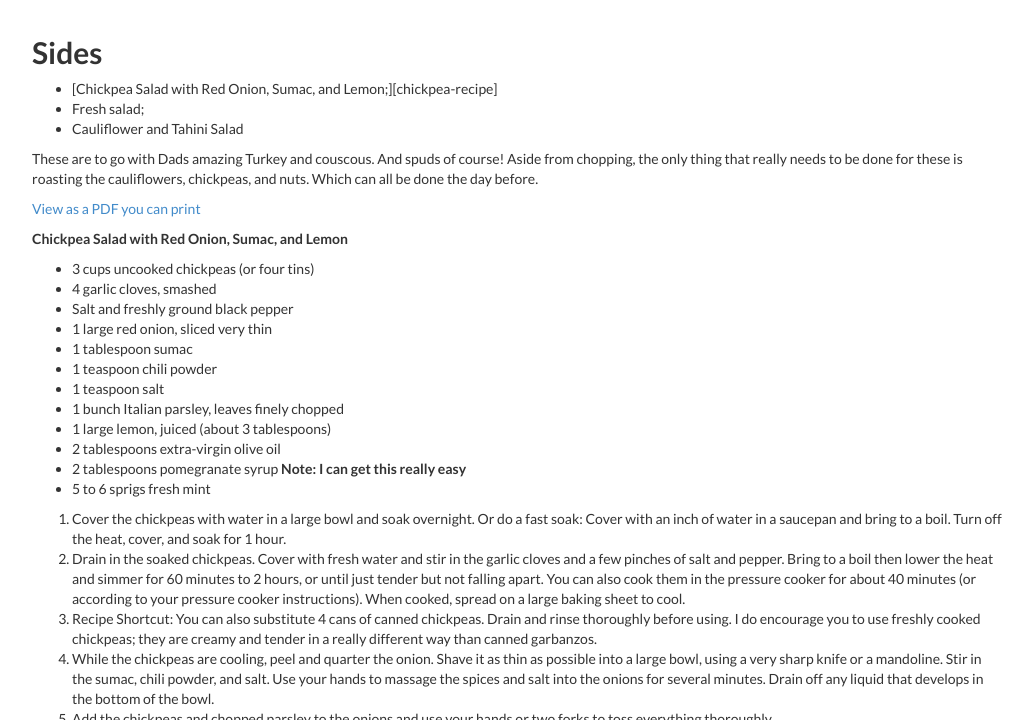
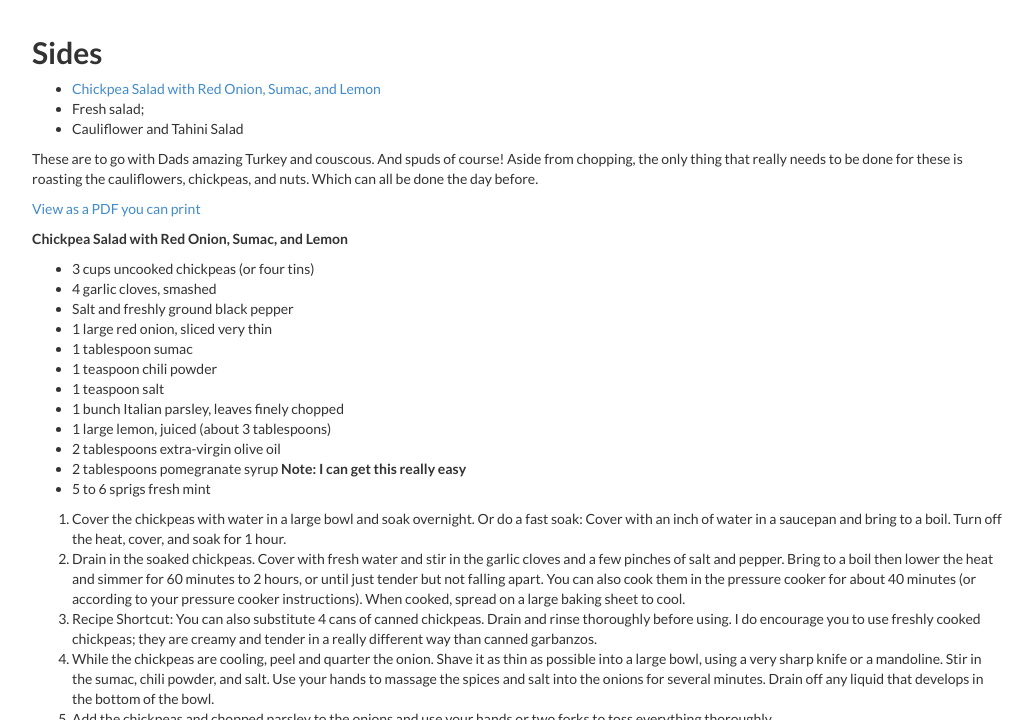
Before and after one commit to eleanorakh/christmas-joy, a Jekyll site: the page built from _posts/2016-12-10-side-dishes.markdown, in a window 1280 px wide and 900 px high, scrolled down 499 px, cut to the strip 180-900 px from the top of the window. Shown: the whole strip, without its empty margins (88-1120 px from the left). Built offline with Jekyll 4.4.1, drawn with Linux system fonts in a browser that asks for light colours; nearby versions of some CDN libraries; library files that are not in the unit come from our copies.

Commit message:
Fix incorrect URLS

```diff
--- a/_posts/2016-12-10-side-dishes.markdown
+++ b/_posts/2016-12-10-side-dishes.markdown
@@ -7,7 +7,7 @@ categories: sides
 
 ## Sides
 
-- [Chickpea Salad with Red Onion, Sumac, and Lemon;][chickpea-recipe]
+- [Chickpea Salad with Red Onion, Sumac, and Lemon][chickpea-recipe]
 - Fresh salad;
 - Cauliflower and Tahini Salad
 
--- a/_posts/2016-12-10-sweeties.markdown
+++ b/_posts/2016-12-10-sweeties.markdown
@@ -44,6 +44,6 @@ Method:
 7. As soon as the basbousa is removed from the oven, pour the cool syrup on the hot basbousa. Let cool completely; syrup must be absorbed into the cake. For best result, let it sit for 1 hour before serving.
 8. When ready to serve, top the cake with the coconut chips and the coconut and shaved almonds. Slice and enjoy!
 
-[babousa-recipe]: [http://www.themediterraneandish.com/basbousa-almond-coconut-semolina-cake/]
+[babousa-recipe]: http://www.themediterraneandish.com/basbousa-almond-coconut-semolina-cake/
 
 [Get as a PDF]({{ site.url }}/assets/2016-12-10-sweeties.pdf)
```
Also changed, not shown: other parts of _posts/2016-12-10-side-dishes.markdown (+1 -0 lines), _posts/2016-12-10-starters.markdown (+5 -5 lines), 1 other file.
